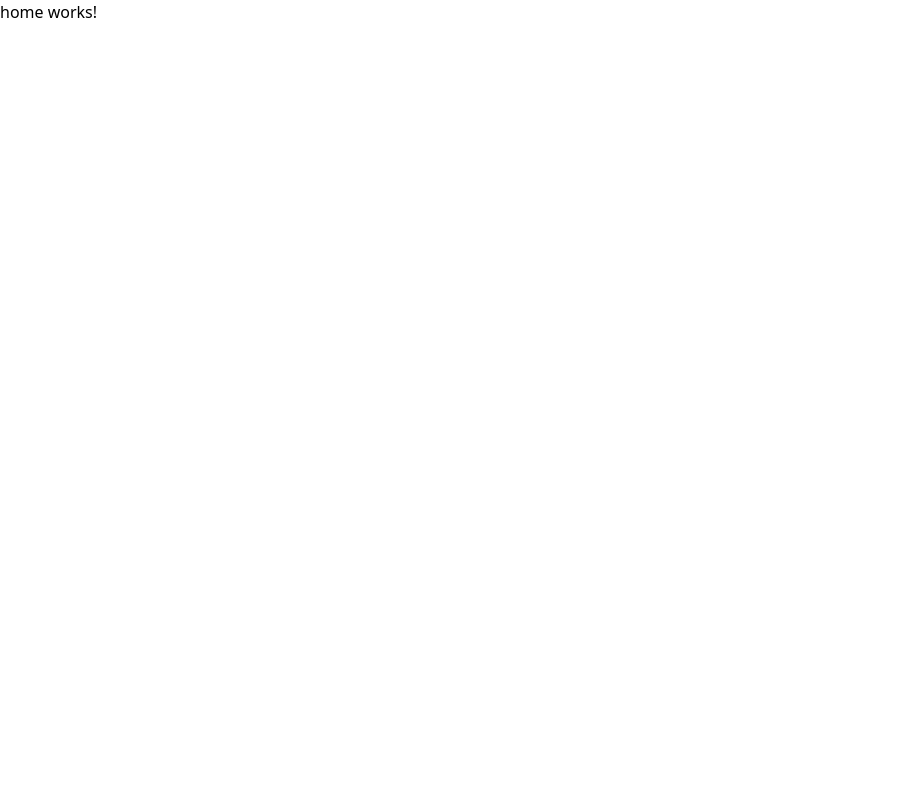
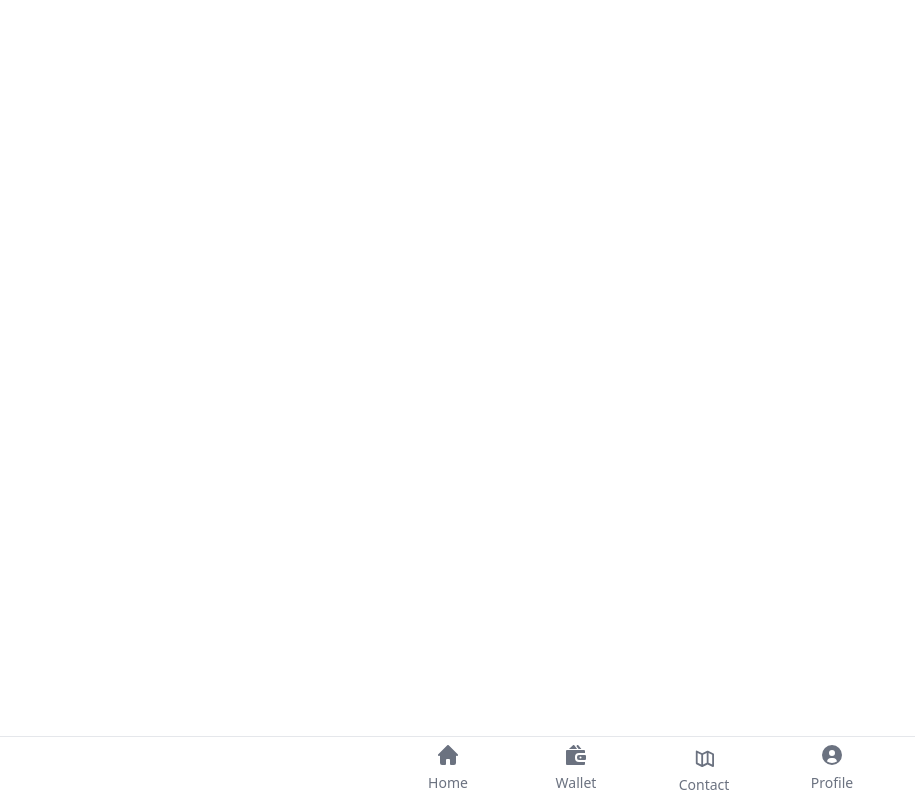
Before and after one commit to Nathandiv/Ranker-App, an Angular app: page /home in a window 1280 px wide. Shown: the whole page, without its empty margins (0-915 px from the left). Built offline with nearby package versions, Linux system fonts and the light colour scheme.

Commit message:
added bottum navbar and also added

```diff
--- a/src/app/Services/auth.service.ts
+++ b/src/app/Services/auth.service.ts
@@ -37,7 +37,7 @@ export class AuthService {
     for (let i = 0; i < this.user.length; i++) {
       if (this.user[i].email === userData.email && this.user[i].password === userData.password) {
         alert(`Welcome ${this.user[i].username}.`);
-        this.router.navigateByUrl('/');
+        this.router.navigateByUrl('/home');
         return;
       }
     }
--- a/src/app/pages/home/home.component.html
+++ b/src/app/pages/home/home.component.html
@@ -1 +1,4 @@
-<p>home works!</p>
+
+
+
+<app-bottum-nav></app-bottum-nav>
--- a/src/app/pages/home/home.component.ts
+++ b/src/app/pages/home/home.component.ts
@@ -1,9 +1,10 @@
 import { Component } from '@angular/core';
+import { BottumNavComponent } from "../../Shared/bottum-nav/bottum-nav.component";
 
 @Component({
   selector: 'app-home',
   standalone: true,
-  imports: [],
+  imports: [BottumNavComponent],
   templateUrl: './home.component.html',
   styleUrl: './home.component.css'
 })
```
